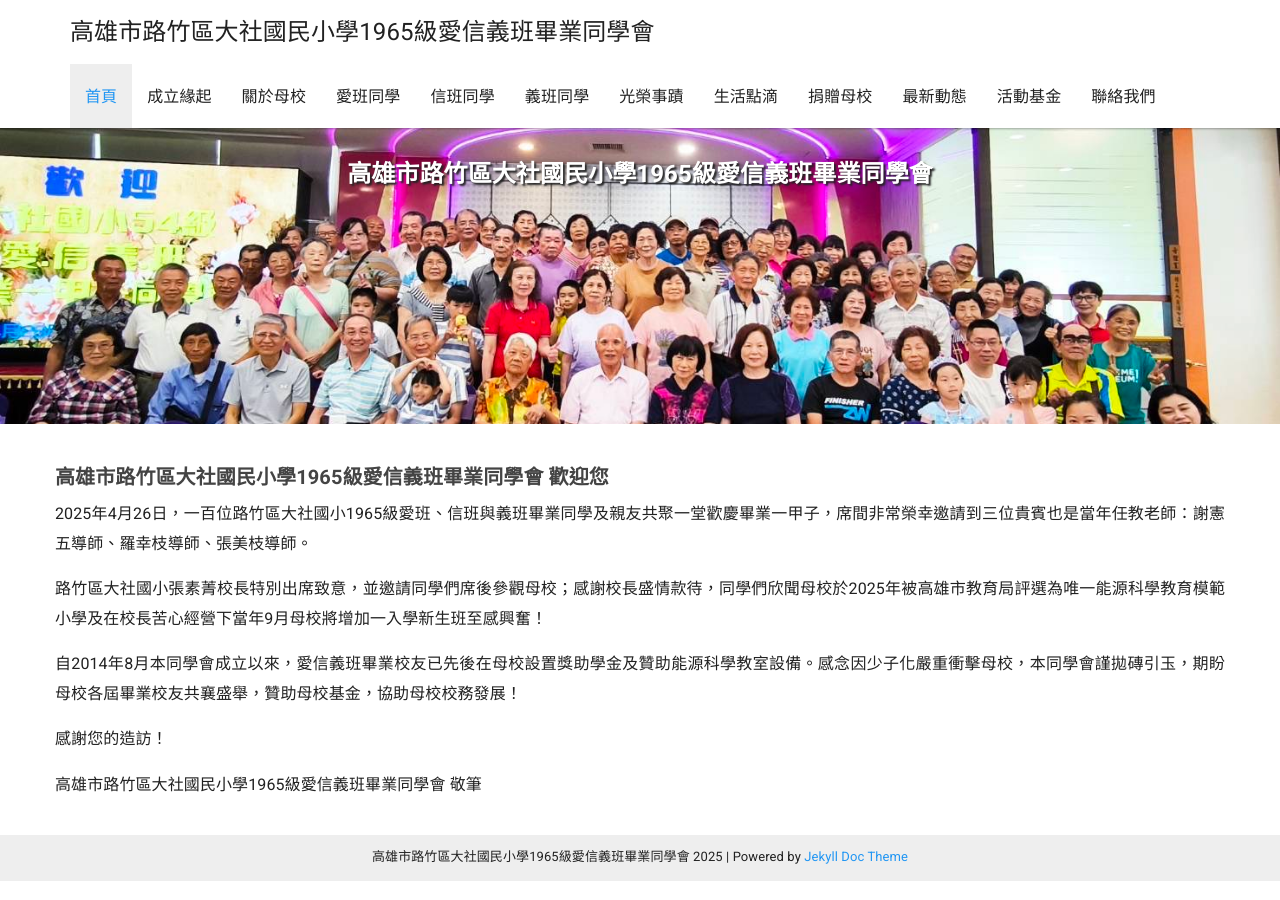
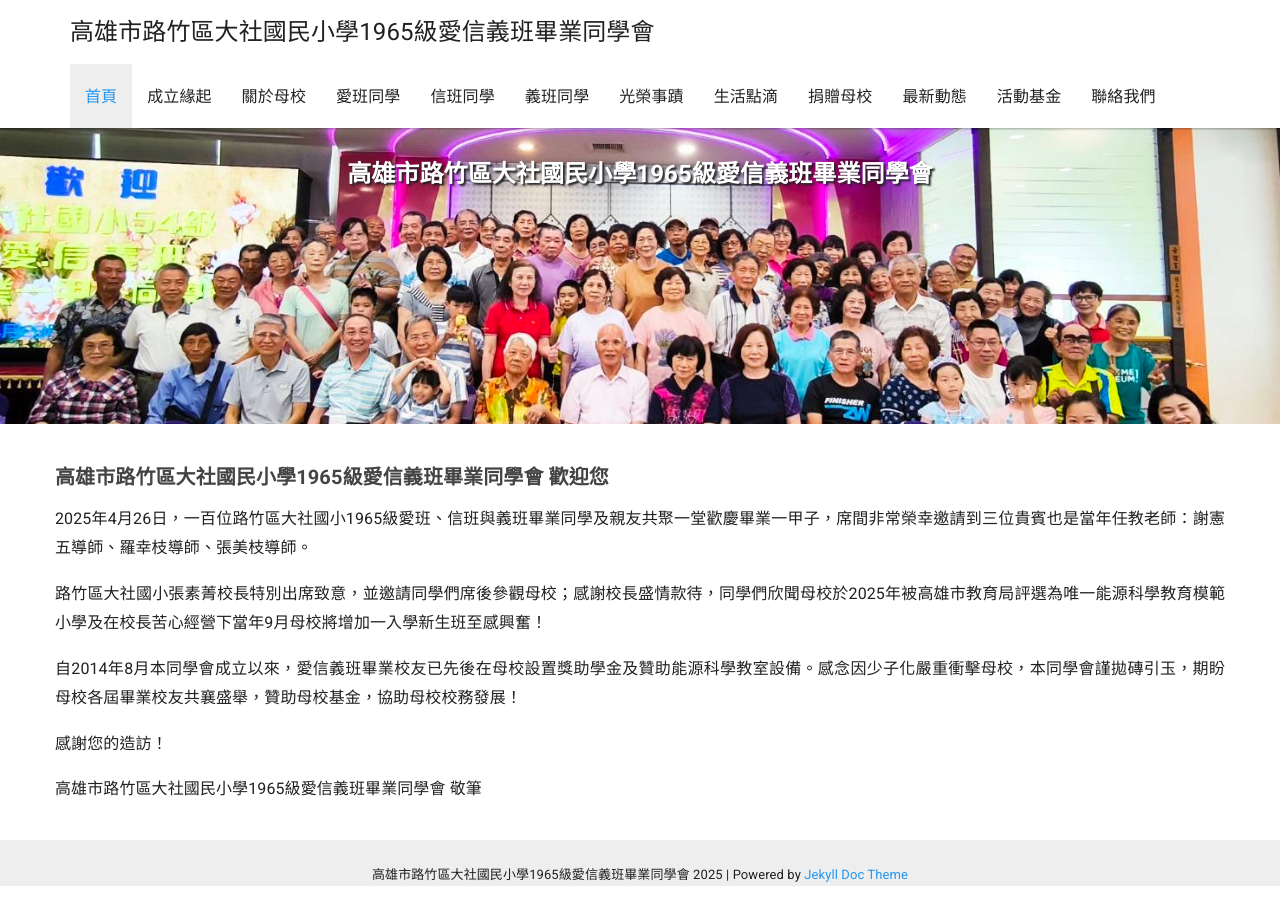
Before and after one commit to dashe1965/dashe1965.github.io, a Jekyll site: the page built from index.html, in a window 1280 px wide and 900 px high, scrolled down 55 px. Built offline with Jekyll 4.4.1, drawn with Linux system fonts in a browser that asks for light colours; nearby versions of some CDN libraries.

Commit message:
Update index.html

```diff
--- a/index.html
+++ b/index.html
@@ -2,7 +2,12 @@
 layout: default
 sectionid: home
 ---
-
+<style>
+  p {
+    margin-top: 1em;
+    margin-bottom: 1em;
+  }
+</style>
 <div class="header-container jumbotron">
     <div class="container">
         <br />
```
